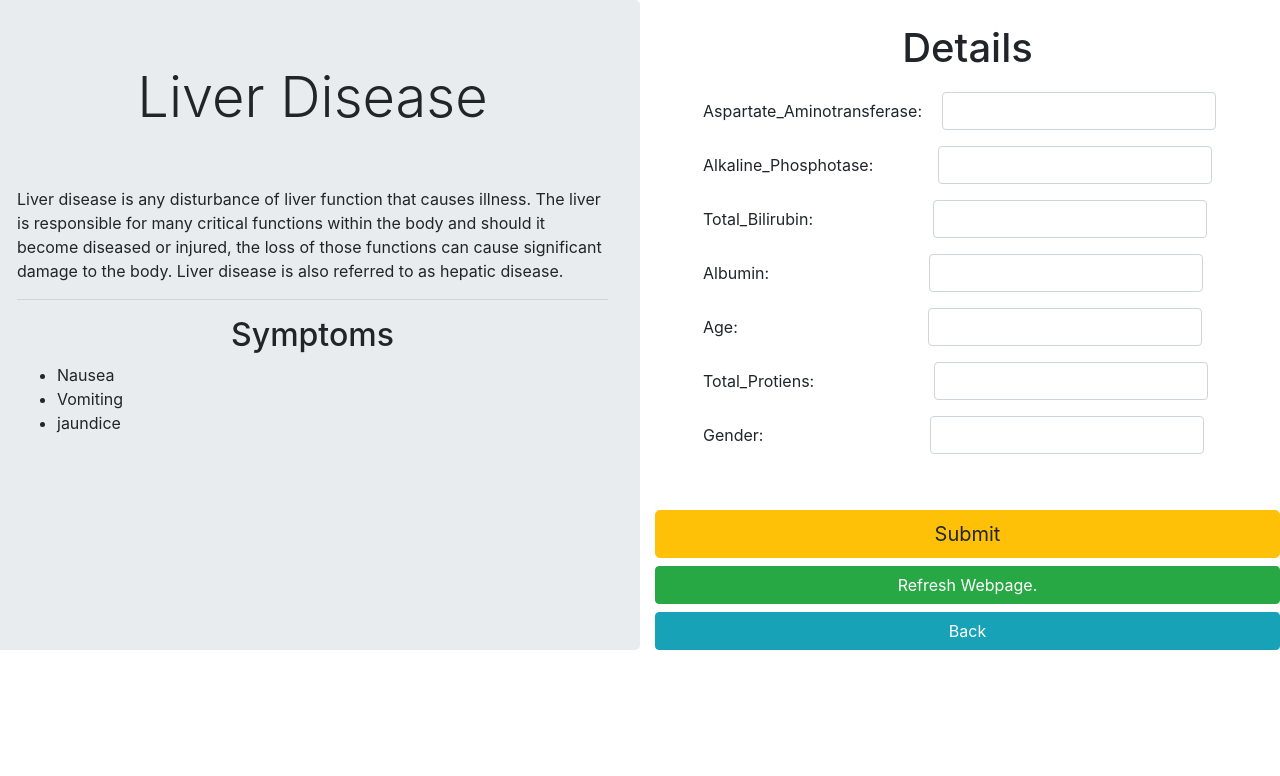
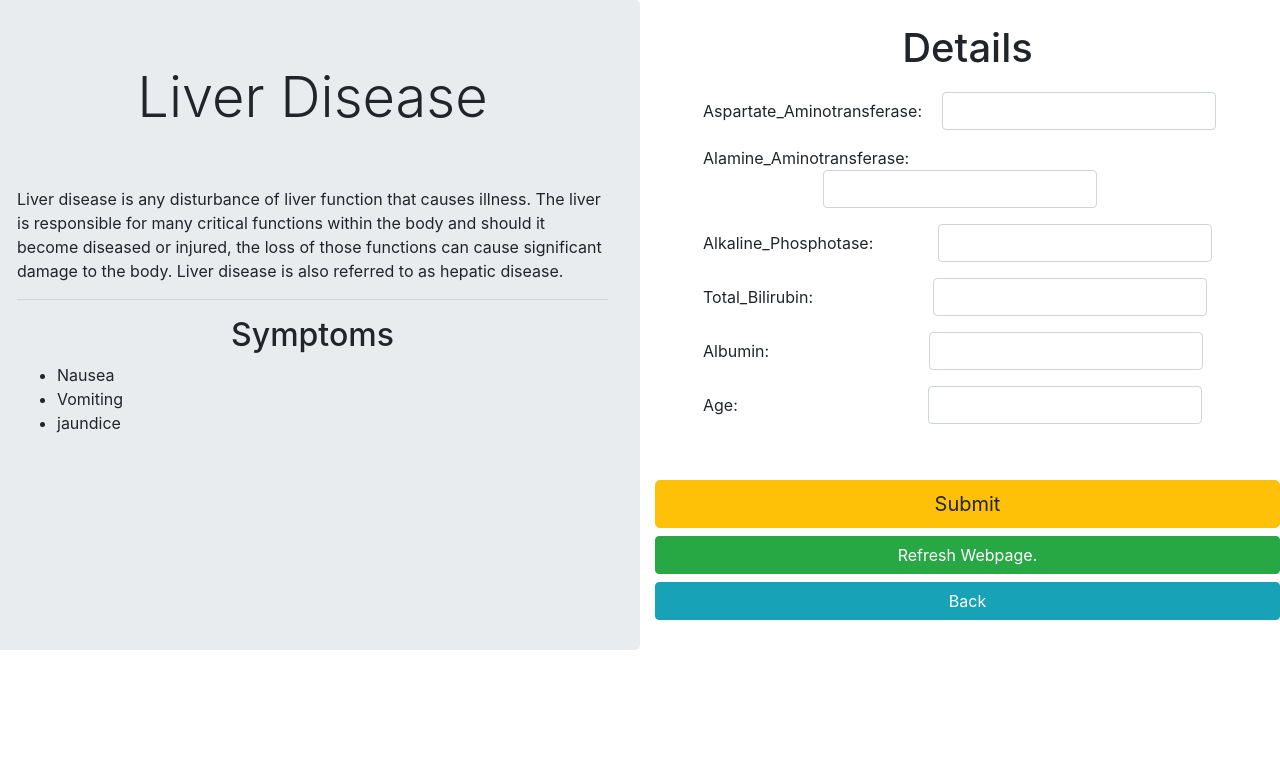
Before and after one commit to hvardhank7/Health-Care, a Flask app: page /liver.html in a window 1280 px wide. Shown: the part 56-832 px from the top of the page. After the commit the page ends 706 px from the top, so only its background shows below. Run offline with Flask 2, Linux system fonts and the light colour scheme; some libraries are stand-ins or nearby versions.

Commit message:
Update liver.html

```diff
--- a/template/liver.html
+++ b/template/liver.html
@@ -18,10 +18,10 @@
         <nav class="navbar navbar-light bg-dark">
             <ul class="nav justify-content-center">
                 <li class="nav-item">
-                    <a class="nav-link active" href="/">HOME</a>
+                    <a class="nav-link active" href="home.html">HOME</a>
                 </li>
                 <li class="nav-item">
-                    <a class="nav-link" href="/">Tests</a>
+                    <a class="nav-link" href="home.html">Tests</a>
                 </li>
             </ul>
         </nav>
@@ -53,6 +53,11 @@
                             <input type="text" id="Aspartate_Aminotransferase" name="Aspartate_Aminotransferase" class="form-control" style="margin-left: 20px;">
                         </div>
                         <div class="form-group py-2 ml-5">
+
+                            <label for="Alamine_Aminotransferase">Alamine_Aminotransferase: </label>
+                            <input type="text" class="form-control" id="Alamine_Aminotransferase" name="Alamine_Aminotransferase" style="margin-left: 120px;">
+                        </div>
+                        <div class="form-group py-2 ml-5">
                             <label for="Alkaline_Phosphotase">Alkaline_Phosphotase: </label>
                             <input type="text" id="Alkaline_Phosphotase" name="Alkaline_Phosphotase" class="form-control " style="margin-left: 65px;">
                         </div>
@@ -70,16 +75,6 @@
 
                             <label for="Age">Age: </label>
                             <input type="text" class="form-control" id="Age" name="Age" style="margin-left: 190px;">
-                        </div>
-                        <div class="form-group py-2 ml-5">
-
-                            <label for="Total_Protiens">Total_Protiens: </label>
-                            <input type="text" class="form-control" id="Total_Protiens" name="Total_Protiens" style="margin-left: 120px;">
-                        </div>
-                        <div class="form-group py-2 ml-5">
-
-                            <label for="Gender">Gender: </label>
-                            <input type="text" class="form-control" id="Gender" name="Gender" style="margin-left: 167px;">
                         </div>
                         <br><br>
 
```
